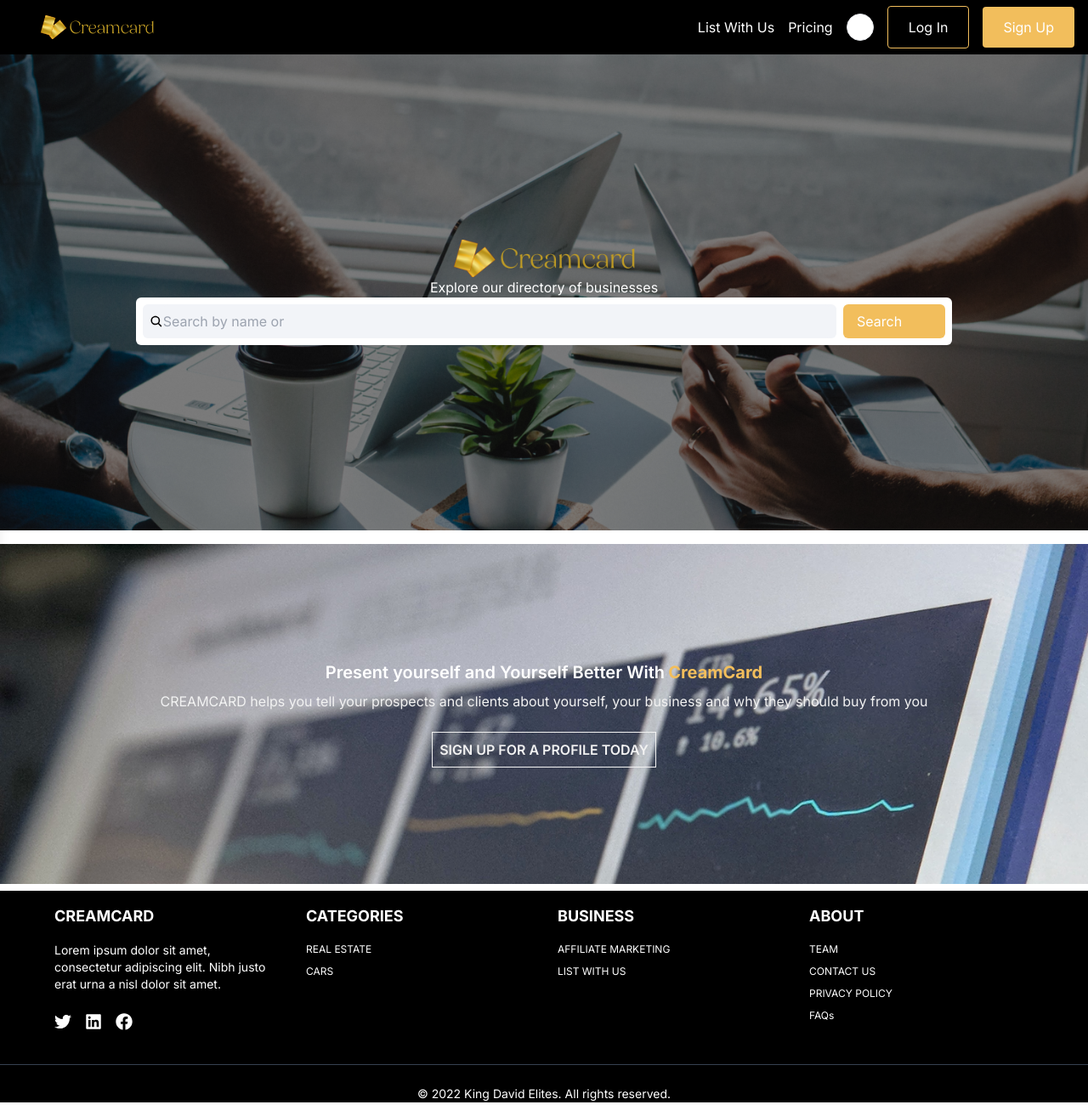
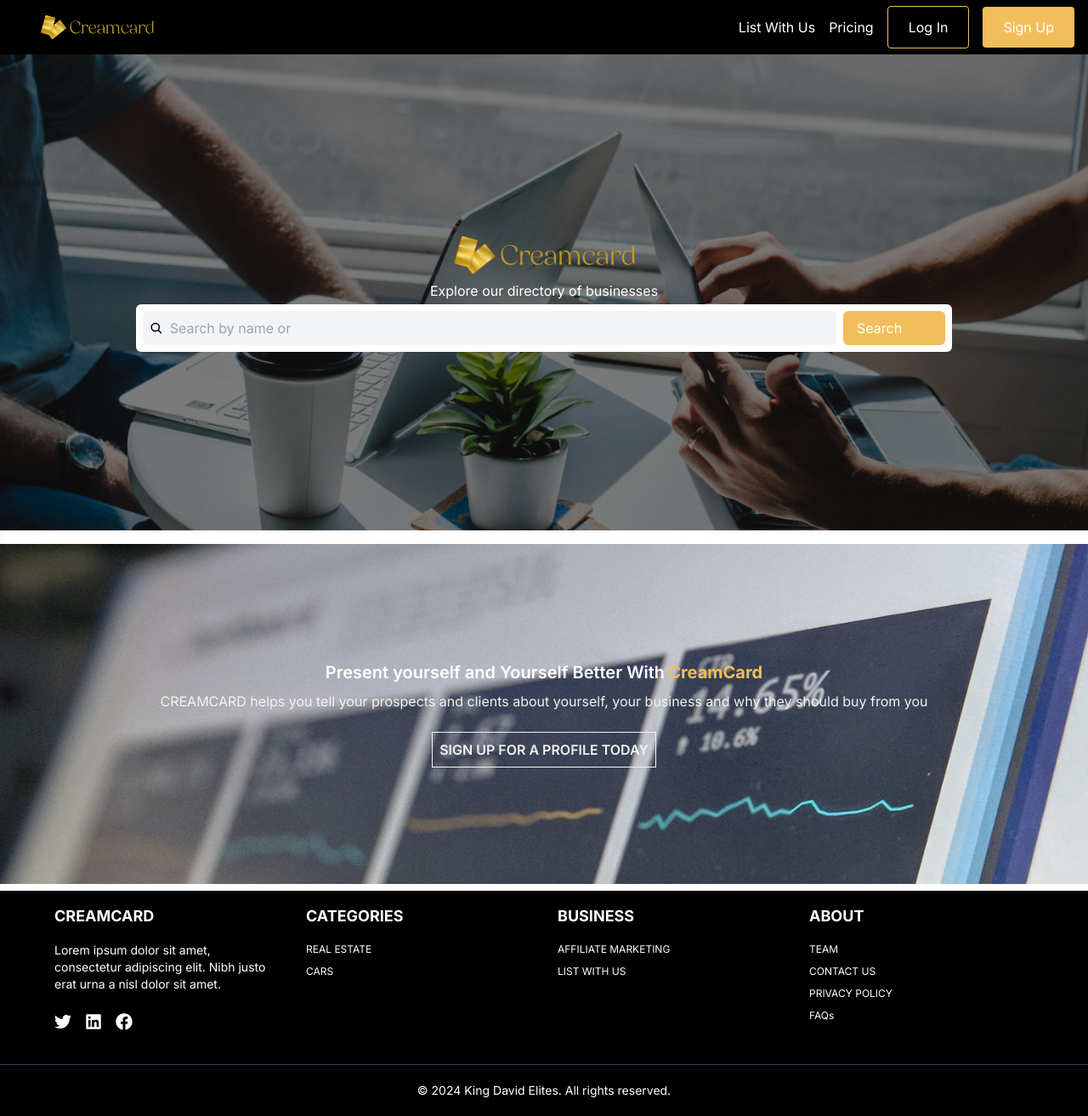
Before and after one commit to King-David-Elites/safe-link, a Next.js app: page / in a window 1280 px wide. Shown: the whole page at 85% size. Built offline with nearby package versions, Linux system fonts and the light colour scheme.

Commit message:
chores:refactor some codes

```diff
--- a/src/app/layout.tsx
+++ b/src/app/layout.tsx
@@ -13,7 +13,7 @@
 const inter = Inter({ subsets: ["latin"] });
 
 export const metadata: Metadata = {
-  title: "Create Next App",
+  title: "Safe-link",
   description: "Generated by create next app",
 };
 
@@ -35,10 +35,12 @@
         </Nav>
         {children}
         <Drawer />
-        <Modal>
+        {/* <Modal>
           <LoginForm />
         </Modal>
-        {/* <SignupForm/> */}
+        <Modal>
+        <SignupForm/>
+        </Modal> */}
         <Footer />
       </body>
     </html>
--- a/src/app/login/page.tsx
+++ b/src/app/login/page.tsx
@@ -35,7 +35,7 @@
   //const data = await getData();
   //console.log("data", data);
   return (
-    <div className="flex flex-col items-center px-[10%] sm:px-[5%] min-h-screen ">
+    <div className="flex flex-col items-center sm:px-[2%] min-h-screen max-w-[760px] mx-auto">
       <div className="flex-row w-full flex items-center">
         {/* <Link href={"/"}>
           <MdCancel size={28} />
@@ -45,7 +45,7 @@
         </div>
       </div>
       <div>Welcome back</div>
-      <form className="flex flex-col w-[70%] mt-8 sm:w-[90%] space-y-4">
+      <form className="flex flex-col w-full mt-8 sm:w-full space-y-4">
         <div className="">
           <div>Email</div>
           <input
--- a/src/app/page.tsx
+++ b/src/app/page.tsx
@@ -13,15 +13,17 @@
             backgroundSize: "cover",
           }}
         >
+          <div className="m-1">
           <img src="/logo.png" className="w-72 h-auto sm:hidden" />
           <img src="/icon.png" className="w-20 h-auto hidden sm:flex" />
-          <div className="text-white">Explore our directory of businesses</div>
+          </div>
+          <div className="text-white m-1">Explore our directory of businesses</div>
           <div className="bg-white w-[75%] sm:w-[90%] py-2 flex flex-row rounded-md m">
             <div className="flex flex-row items-center w-[85%] ml-2 rounded-md  px-2 bg-[#f2f4f8]">
               <IoSearch />
               <input
                 placeholder="Search by name or"
-                className="bg-[#f2f4f8]  rounded-md  py-2 outline-none w-full"
+                className="bg-[#f2f4f8]  rounded-md  p-2 outline-none w-full"
               />
             </div>
             <Link
--- a/src/app/signup/page.tsx
+++ b/src/app/signup/page.tsx
@@ -35,7 +35,7 @@
   //const data = await getData();
   //console.log("data", data);
   return (
-    <div className="flex flex-col items-center px-[10%] sm:px-[5%] min-h-screen ">
+    <div className="flex flex-col items-center px-[10%] sm:px-[5%] min-h-screen max-w-[760px] mx-auto">
       <div className="flex-row w-full flex items-center">
         {/* <Link href={"/"}>
           <MdCancel size={28} />
--- a/src/components/Footer.tsx
+++ b/src/components/Footer.tsx
@@ -82,9 +82,9 @@
           </ul>
         </div>
       </div>
-      <div className="container mx-auto sm:px-6 px-16 mt-10 text-center border-t border-gray-700 pt-6">
+      <div className="container mx-auto sm:px-6 px-16 mt-10 text-center border-t border-gray-700 p-5">
         <p className="text-sm">
-          &copy; 2022 King David Elites. All rights reserved.
+          &copy; {new Date().getFullYear()} King David Elites. All rights reserved.
         </p>
       </div>
     </footer>
--- a/src/components/LoginForm.tsx
+++ b/src/components/LoginForm.tsx
@@ -23,7 +23,7 @@
         <div>Welcome</div>
       </div>
       <form
-        action={logIn}
+        // action={logIn}
         method="post"
         className="flex flex-col w-full text-black  space-y-4"
       >
--- a/src/components/Nav.tsx
+++ b/src/components/Nav.tsx
@@ -1,6 +1,7 @@
 "use client";
 import Image from "next/image";
 import Link from "next/link";
+import { useRouter } from "next/navigation";
 import { ComponentProps, ReactNode, useEffect, useState } from "react";
 import Modal from "./Modal";
 import { usePathname } from "next/navigation";
@@ -29,6 +30,10 @@
 }
 
 export function Nav({ children }: { children: ReactNode }) {
+  const router = useRouter()
+  // Replca this with the actual user
+  const [user, setUser] = useState(false);
+
   const pathName = usePathname();
   const {
     isLogInModalOpen,
@@ -42,12 +47,14 @@
     closeDrawer,
   } = useModalStore();
 
+
+
   // if (pathName === "/login") return <div></div>;
 
-  useEffect(() => {
-    console.log("is login modal open", isLogInModalOpen);
-    closeDrawer();
-  }, [pathName]);
+  // useEffect(() => {
+  //   console.log("is login modal open", isLogInModalOpen);
+  //   closeDrawer();
+  // }, [pathName]);
   return (
     <>
       {pathName === "/" && (
@@ -69,31 +76,40 @@
           <Image
             alt="logo"
             src={"/logo.png"}
-            className=""
+            className="object-cover"
             width={180}
-            height={64}
+            height={70}
           />
         </Link>
         <div className="flex flex-row items-center">
           {children}
+          {user ? (
             <Link
               href={"/profile"}
               className="border hover:text-primary rounded-full bg-white hover:border-primary w-8 h-8 mr-4"
             >
-            <image />
+              {/* <image /> */}
             </Link>
+          ) : (
+            <>
               <button
-            onClick={openLogInModal}
+                onClick={() => {
+                  router.push('/login')
+                }}
                 className="border hover:text-primary border-primary rounded-[4px] py-3 px-6 mr-4"
               >
                 Log In
               </button>
               <button
-            onClick={openSignUpModal}
+                onClick={() => {
+                  router.push('/signup')
+                }}
                 className="bg-primary rounded-[4px] py-3 px-6 hover:text-white hover:bg-primary/[0.8]  focus-visible:text-white"
               >
                 Sign Up
               </button>
+            </>
+          )}
         </div>
       </nav>
     </>
--- a/src/components/SignupForm.tsx
+++ b/src/components/SignupForm.tsx
@@ -7,6 +7,7 @@
 import ModalButton from "./ModalButton";
 
 async function createInvoice(formData: FormData) {
+  'use server'
   const rawFormData = {
     email: formData.get("email"),
     password: formData.get("password"),
```
Lines whose indentation alone changed are shown as unchanged.
